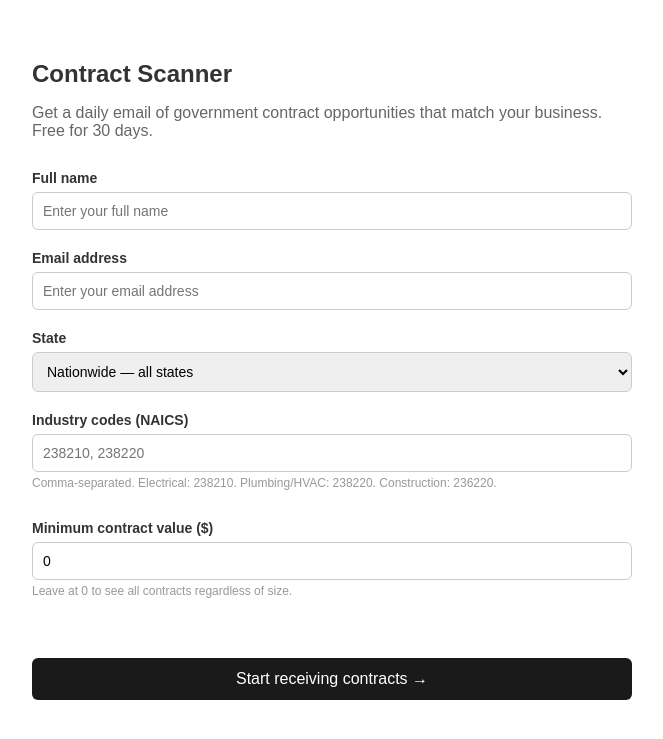
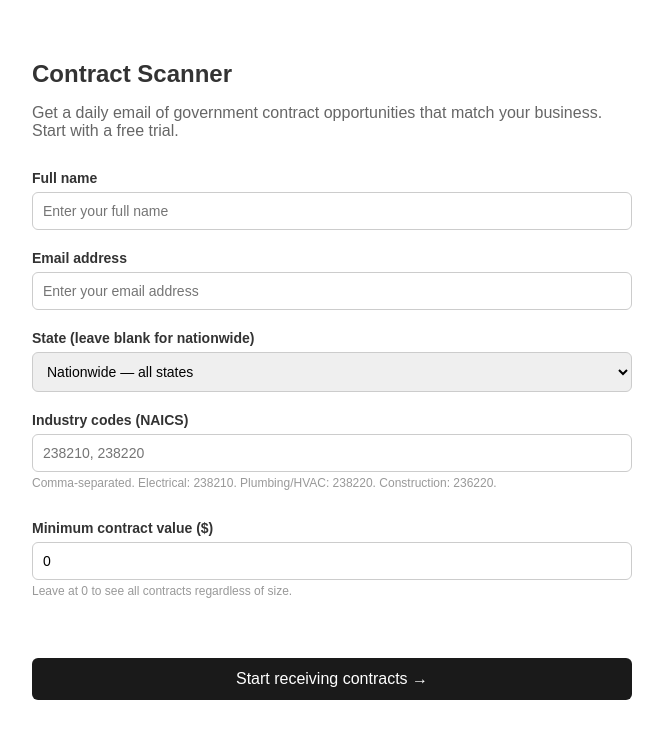
Before and after one commit to dorianzelaya/contract-scanner, a FastAPI app: page / in a window 1280 px wide. Shown: the top 739 px of the page, without its empty margins (308-971 px from the left). Run offline with FastAPI, Linux system fonts and the light colour scheme.

Commit message:
update signup page copy, add Stripe payment link to success page

```diff
--- a/templates/signup.html
+++ b/templates/signup.html
@@ -15,7 +15,7 @@
 </head>
 <body>
     <h1>Contract Scanner</h1>
-    <p>Get a daily email of government contract opportunities that match your business. Free for 30 days.</p>
+    <p>Get a daily email of government contract opportunities that match your business. Start with a free trial.</p>
 
     <form method="post" action="/signup">
         <label>Full name</label>
@@ -24,7 +24,7 @@
         <label>Email address</label>
         <input type="email" name="email" placeholder="Enter your email address" required>
 
-        <label>State</label>
+        <label>State (leave blank for nationwide)</label>
         <select name="state">
             <option value="">Nationwide — all states</option>
             <option value="AL">Alabama</option>
--- a/templates/success.html
+++ b/templates/success.html
@@ -7,6 +7,8 @@
         h1 { font-size: 28px; margin-bottom: 16px; }
         p { color: #666; font-size: 16px; line-height: 1.6; }
         .check { font-size: 60px; margin-bottom: 20px; }
+        .upgrade-btn { display: inline-block; margin-top: 30px; padding: 12px 24px; background: #1a1a1a; color: white; text-decoration: none; border-radius: 6px; font-size: 16px; }
+        .upgrade-btn:hover { background: #333; }
     </style>
 </head>
 <body>
@@ -14,5 +16,6 @@
     <h1>You're signed up, {{ name }}!</h1>
     <p>You'll start receiving daily government contract matches in your inbox tomorrow morning.</p>
     <p>Make sure to check your spam folder for the first email and mark it as not spam.</p>
+    <a href="https://buy.stripe.com/test_9B67sN0MK4vZeUybGWasg00" class="upgrade-btn">Upgrade to Pro — $49.99/month →</a>
 </body>
 </html>
```
Also changed, not shown: contracts.db. Lines whose indentation alone changed are shown as unchanged.
